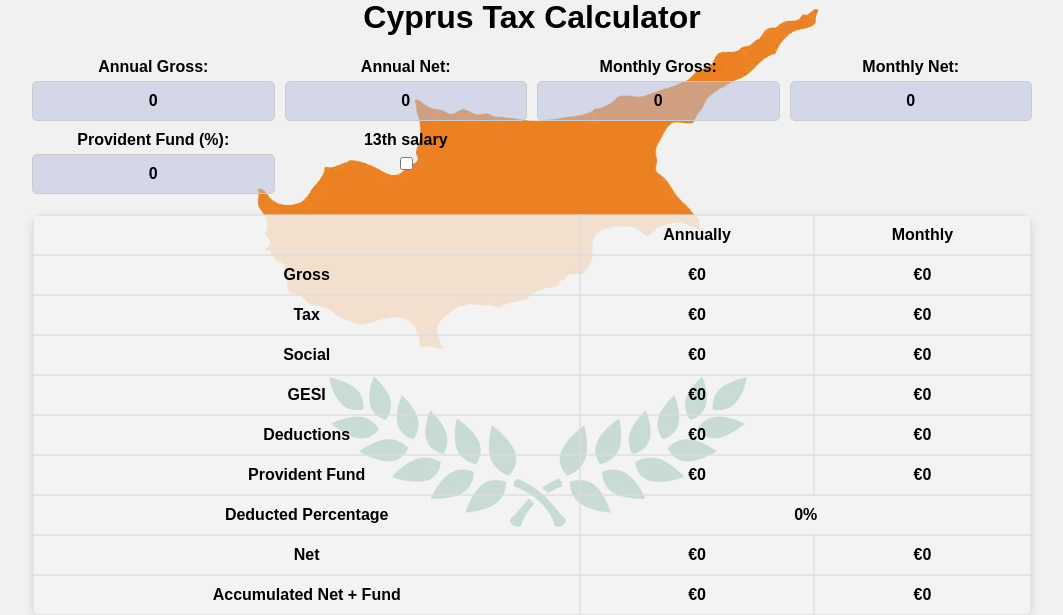
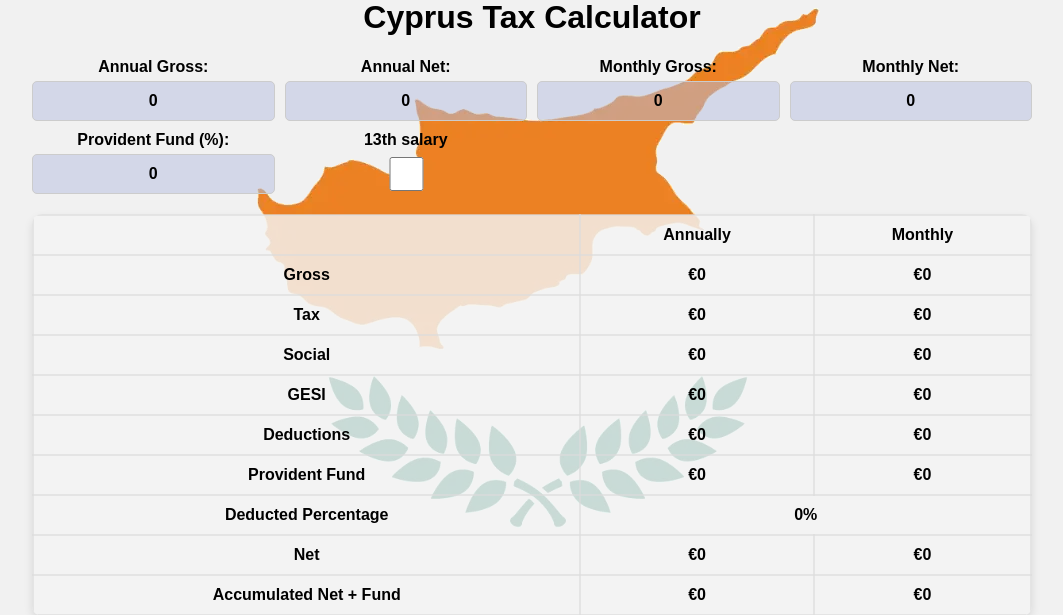
Before and after one commit to sabicera/site, a PHP site: page / in a window 1280 px wide. Shown: the part 102-717 px from the top of the page, without its empty margins (108-1171 px from the left). Run offline with PHP 8.4, Linux system fonts and the light colour scheme; some web fonts are replaced.

Commit message:
Update style.css

```diff
--- a/css/style.css
+++ b/css/style.css
@@ -38,6 +38,12 @@ h1 {
   display: flex;
   flex-direction: column;
 
+}
+
+input[type="checkbox" i] {
+  display: inline-block;
+  height: 34px;
+  position: relative;
 }
 
 label {
```
